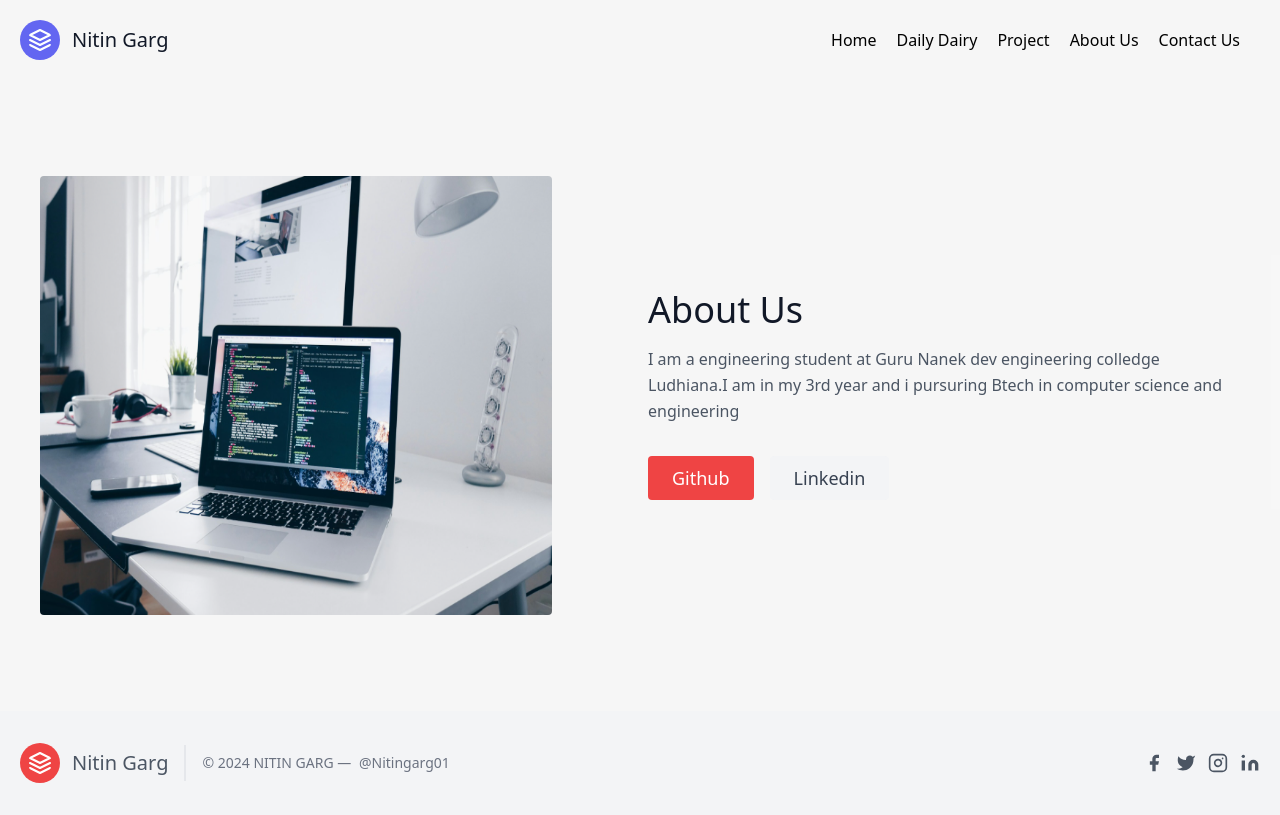
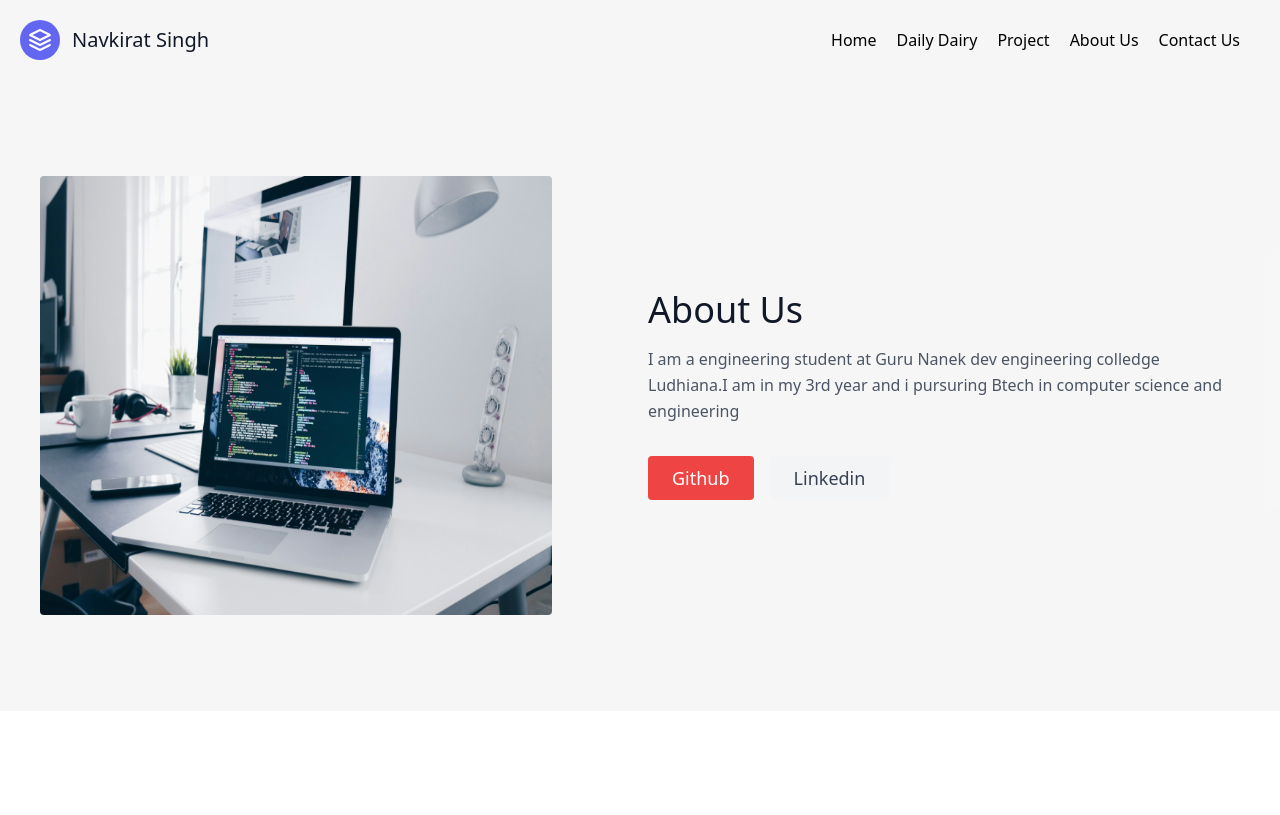
Before and after one commit to NavkiratSingh/NavkiratSingh.github.io, a plain HTML site: page aboutus.html in a window 1280 px wide. Drawn offline with nearby package versions, Linux system fonts and the light colour scheme.

Commit message:
Update aboutus.html

```diff
--- a/aboutus.html
+++ b/aboutus.html
@@ -64,12 +64,12 @@
                         viewBox="0 0 24 24">
                         <path d="M12 2L2 7l10 5 10-5-10-5zM2 17l10 5 10-5M2 12l10 5 10-5"></path>
                     </svg>
-                    <span class="ml-3 text-xl text-black-200">Nitin Garg</span>
+                    <span class="ml-3 text-xl text-black-200">Navkirat Singh</span>
                 </a>
                 <nav class="md:ml-auto flex flex-wrap items-center text-base justify-center">
                     <a href="index.html" class="mr-5 hover:text-gray-900 hover:underline transition duration-300 text-black-200">Home</a>
                     <a href="#daily-dairy" class="mr-5 hover:text-gray-900 hover:underline transition duration-300 text-black-200">Daily Dairy</a>
-                    <a href="https://github.com/Nitingarg01/Training_project" class="mr-5 hover:text-white-900 hover:underline transition duration-300 text-black-200">Project</a>
+                    <a href="https://navkiratsingh.github.io" class="mr-5 hover:text-white-900 hover:underline transition duration-300 text-black-200">Project</a>
                     <a href="aboutus.html" class="mr-5 hover:text-gray-900 hover:underline transition duration-300 text-black-200">About Us</a>
                     <a href="contactus.html" class="mr-5 hover:text-gray-900 hover:underline transition duration-300 text-black-200">Contact Us</a>
                 </nav>
@@ -90,8 +90,8 @@
                 </h1>
                 <p class="mb-8 leading-relaxed">I am a engineering student at Guru Nanek dev engineering colledge Ludhiana.I am in my 3rd year and i pursuring Btech in computer science and engineering</p>
                 <div class="flex justify-center">
- <a href="https://github.com/Nitingarg01" ><button   class="inline-flex text-white bg-red-500 border-0 py-2 px-6 focus:outline-none hover:bg-red-600 rounded text-lg">Github</button></a>
- <a href="https://www.linkedin.com/in/nitin-garg-88a4b7200?utm_source=share&utm_campaign=share_via&utm_content=profile&utm_medium=android_app" ><button  class="ml-4 inline-flex text-gray-700 bg-gray-100 border-0 py-2 px-6 focus:outline-none hover:bg-gray-200 rounded text-lg">Linkedin</button></a>
+ <a href="https://navkiratsingh.github.io" ><button   class="inline-flex text-white bg-red-500 border-0 py-2 px-6 focus:outline-none hover:bg-red-600 rounded text-lg">Github</button></a>
+ <a href="https://www.linkedin.com/in/navkirat-singh-82615b266/" ><button  class="ml-4 inline-flex text-gray-700 bg-gray-100 border-0 py-2 px-6 focus:outline-none hover:bg-gray-200 rounded text-lg">Linkedin</button></a>
                 </div>
             </div>
         </div>
@@ -132,43 +132,7 @@
     </head>
 
     <body>
-      <footer class="text-gray-600 body-font footer">
-        <div class="container px-5 py-8 mx-auto flex items-center sm:flex-row flex-col">
-          <a class="flex title-font font-medium items-center md:justify-start justify-center text-gray-900">
-            <svg xmlns="http://www.w3.org/2000/svg" fill="none" stroke="currentColor" stroke-linecap="round" stroke-linejoin="round" stroke-width="2" class="w-10 h-10 text-white p-2 bg-red-500 rounded-full" viewBox="0 0 24 24">
-              <path d="M12 2L2 7l10 5 10-5-10-5zM2 17l10 5 10-5M2 12l10 5 10-5"></path>
-            </svg>
-            <span class="ml-3 text-xl">Nitin Garg</span>
-          </a>
-          <p class="text-sm text-gray-500 sm:ml-4 sm:pl-4 sm:border-l-2 sm:border-gray-200 sm:py-2 sm:mt-0 mt-4">© 2024 NITIN GARG —
-            <a href="https://x.com/NitinGa49757768?s=09" class="text-gray-600 ml-1" rel="noopener noreferrer" target="_blank">@Nitingarg01</a>
-          </p>
-          <span class="inline-flex sm:ml-auto sm:mt-0 mt-4 justify-center sm:justify-start social-icons">
-            <a href="#" class="text-gray-500 hover:text-gray-900">
-              <svg fill="currentColor" stroke-linecap="round" stroke-linejoin="round" stroke-width="2" class="w-5 h-5" viewBox="0 0 24 24">
-                <path d="M18 2h-3a5 5 0 00-5 5v3H7v4h3v8h4v-8h3l1-4h-4V7a1 1 0 011-1h3z"></path>
-              </svg>
-            </a>
-            <a href="https://x.com/NitinGa49757768?s=09" class="ml-3 text-gray-500 hover:text-gray-900">
-              <svg fill="currentColor" stroke-linecap="round" stroke-linejoin="round" stroke-width="2" class="w-5 h-5" viewBox="0 0 24 24">
-                <path d="M23 3a10.9 10.9 0 01-3.14 1.53 4.48 4.48 0 00-7.86 3v1A10.66 10.66 0 013 4s-4 9 5 13a11.64 11.64 0 01-7 2c9 5 20 0 20-11.5a4.5 4.5 0 00-.08-.83A7.72 7.72 0 0023 3z"></path>
-              </svg>
-            </a>
-            <a href="https://www.instagram.com/nitin_garg_01?igsh=cHU2NDJhOTZ5cGJ4" class="ml-3 text-gray-500 hover:text-gray-900">
-              <svg fill="none" stroke="currentColor" stroke-linecap="round" stroke-linejoin="round" stroke-width="2" class="w-5 h-5" viewBox="0 0 24 24">
-                <rect width="20" height="20" x="2" y="2" rx="5" ry="5"></rect>
-                <path d="M16 11.37A4 4 0 1112.63 8 4 4 0 0116 11.37zm1.5-4.87h.01"></path>
-              </svg>
-            </a>
-            <a href="https://www.linkedin.com/in/nitin-garg-88a4b7200?utm_source=share&utm_campaign=share_via&utm_content=profile&utm_medium=android_app" class="ml-3 text-gray-500 hover:text-gray-900">
-              <svg fill="currentColor" stroke="currentColor" stroke-linecap="round" stroke-linejoin="round" stroke-width="0" class="w-5 h-5" viewBox="0 0 24 24">
-                <path stroke="none" d="M16 8a6 6 0 016 6v7h-4v-7a2 2 0 00-2-2 2 2 0 00-2 2v7h-4v-7a6 6 0 016-6zM2 9h4v12H2z"></path>
-                <circle cx="4" cy="4" r="2" stroke="none"></circle>
-              </svg>
-            </a>
-          </span>
-        </div>
-      </footer>
+
 
 </body>
 </html>
```
